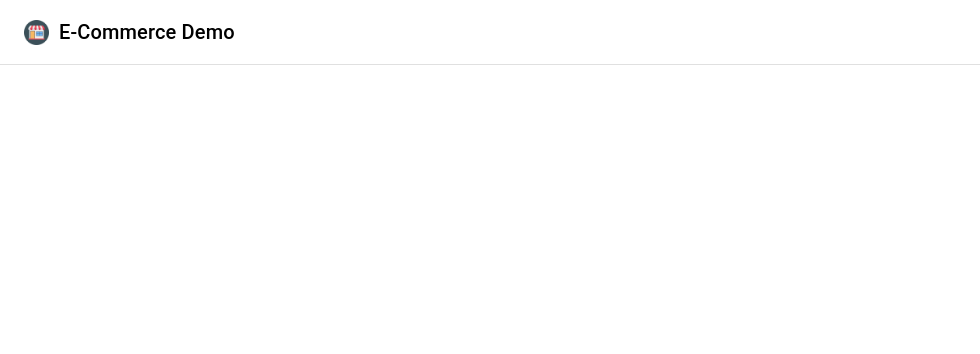
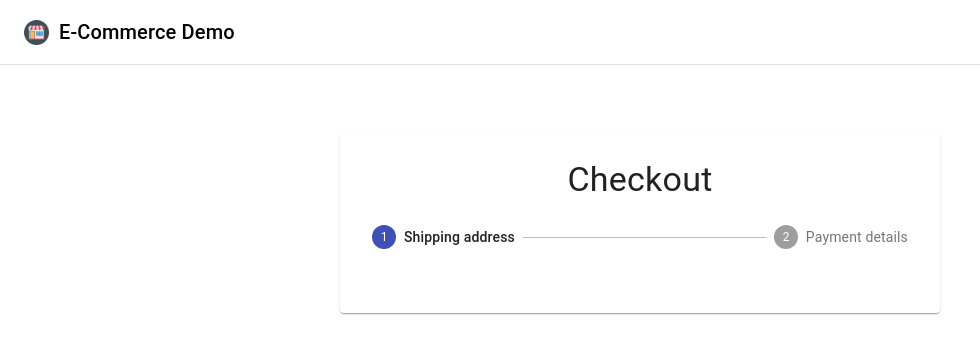
Before and after one commit to infiniteoo/react_ecommerce, a React (Create React App) app: page /checkout in a window 1280 px wide. Shown: the top 354 px of the page, without its empty margins (0-980 px from the left). Built offline with nearby package versions, Linux system fonts and the light colour scheme; no server answers.

Commit message:
implemented first part of the checkout component.  we added a stepper for our shipping details form that we are going to build next

```diff
--- a/src/App.js
+++ b/src/App.js
@@ -1,7 +1,8 @@
 import React, { useState, useEffect } from "react";
 import { commerce } from "./lib/commerce";
-import { Products, NavBar, Cart } from "./components";
+import { Products, NavBar, Cart, Checkout } from "./components";
 import { BrowserRouter as Router, Switch, Route } from "react-router-dom";
+import { RotateLeft } from "@material-ui/icons";
 
 const App = () => {
   const [products, setProducts] = useState([]);
@@ -62,6 +63,10 @@ const App = () => {
               handleEmptyCart={handleEmptyCart}
             />
           </Route>
+
+          <Route exact path='/checkout'>
+            <Checkout />
+          </Route>
         </Switch>
       </div>
     </Router>
--- a/src/components/Cart/Cart.jsx
+++ b/src/components/Cart/Cart.jsx
@@ -52,6 +52,7 @@ const Cart = ({ cart, handleUpdateCartQty, handleRemoveFromCart, handleEmptyCart
               type="button"
               variant="contained"
               color="primary"
+              component={Link} to='/checkout'
             >
               Checkout
             </Button>
--- /dev/null
+++ b/src/components/CheckoutForm/Checkout/Checkout.jsx
@@ -0,0 +1,38 @@
+import React, { useState } from 'react'
+import { Paper, Stepper, Step, StepLabel, Typography, CircularProgress, Divider, Button } from '@material-ui/core'
+
+import useStyles from './CheckoutStyles';
+
+const steps = ['Shipping address', 'Payment details'];
+
+const Checkout = () => {
+    const [activeStep, setActiveStep] = useState(0);
+
+    const classes = useStyles();
+
+    return (
+        <>
+          <div className={classes.toolbar} />
+          <main className={classes.layout}>
+              <Paper className={classes.paper}>
+                  <Typography variant='h4' align='center'>
+                    Checkout
+                  </Typography>
+                  <Stepper activeStep={activeStep} className={classes.stepper}>
+                    {steps.map((step) => (
+                        <Step key='step'>
+                            <StepLabel>
+                                {step}
+                            </StepLabel>
+                        </Step>
+                    ))}
+                  </Stepper>
+              </Paper>
+
+          </main>
+
+        </>
+    )
+}
+
+export default Checkout
--- a/src/components/index.js
+++ b/src/components/index.js
@@ -1,3 +1,4 @@
-export  { default as NavBar } from './NavBar/NavBar';
-export  { default as Products } from './Products/Products';
-export  { default as Cart } from './Cart/Cart';
+export { default as NavBar } from "./NavBar/NavBar";
+export { default as Products } from "./Products/Products";
+export { default as Cart } from "./Cart/Cart";
+export { default as Checkout } from "./CheckoutForm/Checkout/Checkout";
```
Also changed, not shown: src/components/Checkout/Checkout.jsx (deleted, +0 -15 lines), src/components/CheckoutForm/Checkout/CheckoutStyles.js (renamed from src/components/Checkout/CheckoutStyles.js).
